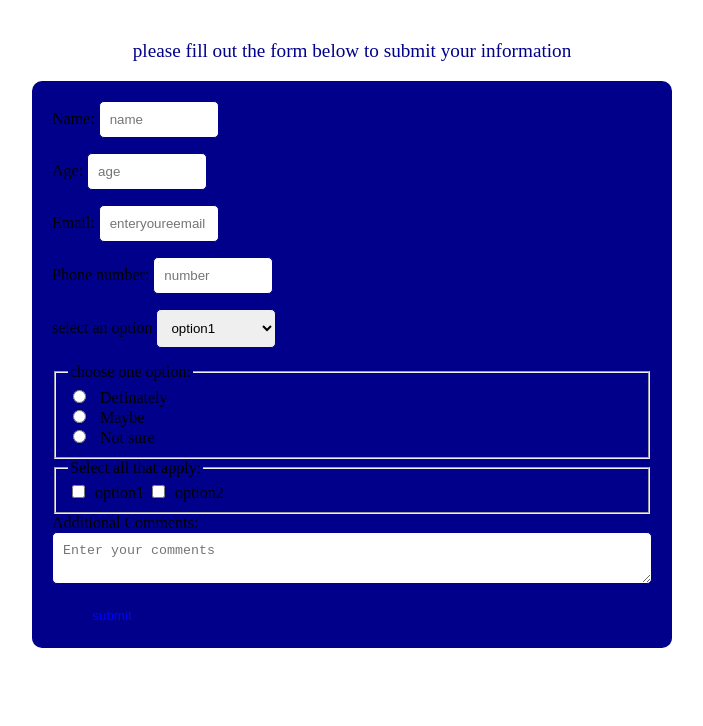
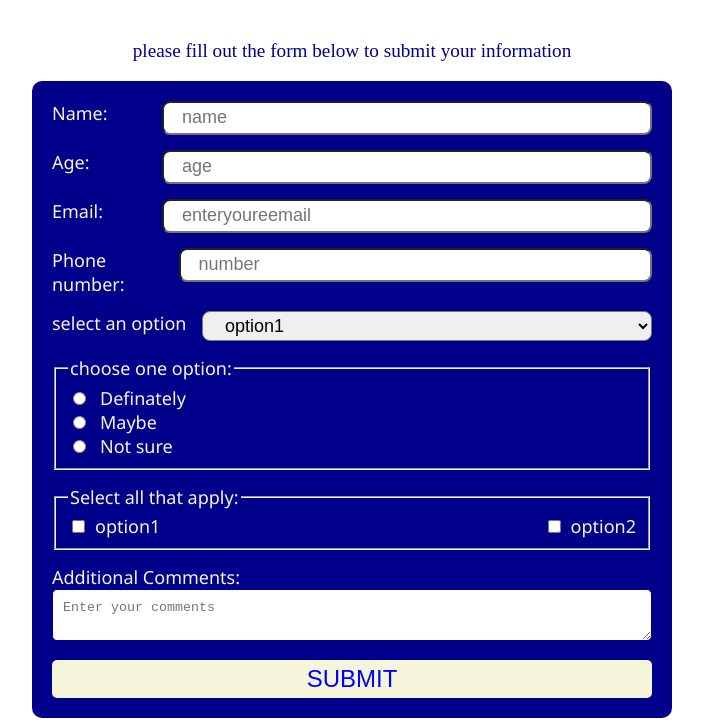
Before and after one commit to olamidetech/Lmd-survey-form, a plain HTML site: page index.html in a window 1280 px wide. Shown: the part 120-846 px from the top of the page, without its empty margins (288-991 px from the left). Before the commit the page ends 800 px from the top, so only its background shows below. Drawn offline with Linux system fonts and the light colour scheme.

Commit message:
add more styles

```diff
--- a/index.html
+++ b/index.html
@@ -13,43 +13,41 @@
     <form id="survey-form">
 
         <!--Input field for  name-->
-        <div>
+        <div class="fieldCon">
             <label for="name">Name:</label>
-            <class></class>
-            <input type="text"id="name" placeholder="name" required>
+            <input type="text" id="name" placeholder="name" required class="field">
         </div>
 
 
         <!--Input field for age-->
-        <div>
+        <div class="fieldCon">
             <label for="age">Age:</label>
-            <input type="text"id="age" placeholder="age" required>
+            <input type="text" id="age" placeholder="age" required class="field">
         </div>
 
         <!--Input field for email-->
-        <div>
+        <div class="fieldCon">
             <label for="email">Email:</label>
-            <input type="text"id="enteryouremail" placeholder="enteryoureemail" required>
+            <input type="text" id="enteryouremail" placeholder="enteryoureemail" required class="field">
         </div>
 
         <!--Input field for phone number-->
-        <div>
+        <div class="fieldCon">
             <label for="number">Phone number:</label>
-            <input type="text"id="number" placeholder="number" min="1" max="5" required>
+            <input type="text"id="number" placeholder="number" min="1" max="5" required class="field">
         </div>
 
         <!--Select dropdown-->
-            <div>
+        <div class="fieldCon">
             <label for="dropdown">select an option</label>
-                <select id="dropdown">
+            <select id="dropdown" class="field">
             <option value="option1">option1</option>
             <option value="option2">option2</option>
             </select>
         </div>
 
             <!--Radio buttons-->
-
-            <fieldset>
+        <fieldset class="fieldCon">
             <legend>choose one option:</legend>
             <div>
                 <input type="radio" id="recommend" name="recommend" value="definately">
@@ -67,7 +65,7 @@
 
 
             <!--Checkboxes-->
-            <fieldset>
+            <fieldset class="fieldCon">
                 <legend>Select all that apply:</legend>
                 <label>
                     <input type="checkbox" name="checkbox-option" value="option1">option1
--- a/style.css
+++ b/style.css
@@ -21,10 +21,10 @@
 }
 
 /* Apply styles to input fields */
-input[type="text"],
+/* input[type="text"],
 input[type="email"],
 input[type="number"],
-select,
+select, */
 
 textarea{
     width: 20%;
@@ -36,20 +36,24 @@ textarea{
 }
 
 /* Apply styles to label */
-label{
-    font-weight: 500;
-}
 
 /* Apply styles to submit button */
 #submit{
     display: block;
-    width: 20%;
+    width: 100%;
     padding: 5px;
-    background-color: #00008b;
+    background-color: beige;
+    font-size: 24px;
+    text-transform: uppercase;
     color: #0000ff;
     border: none;
     border-radius: 5px;
     cursor:pointer;
+}
+
+#submit:hover{
+    background-color: #0000ff;
+    color: beige;
 }
 
 /* Apply styles to radio buttons */
@@ -71,3 +75,24 @@ textarea{
     border-radius: 5px;
     box-sizing: border-box;
 }
+
+.field {
+    width: 75%;
+    height: 30px;
+    padding: 0 18px;
+    font-size: 18px;
+    border-radius: 8px;
+}
+
+.fieldCon {
+    display: flex;
+    justify-content: space-between;
+    margin-bottom: 15px;
+}
+
+label, legend {
+    font-size: 18px;
+    font-weight: 500;
+    color: beige;
+    font-family: 'Segoe UI', Tahoma, Geneva, Verdana, sans-serif;
+}
```
Lines whose indentation alone changed are shown as unchanged.
